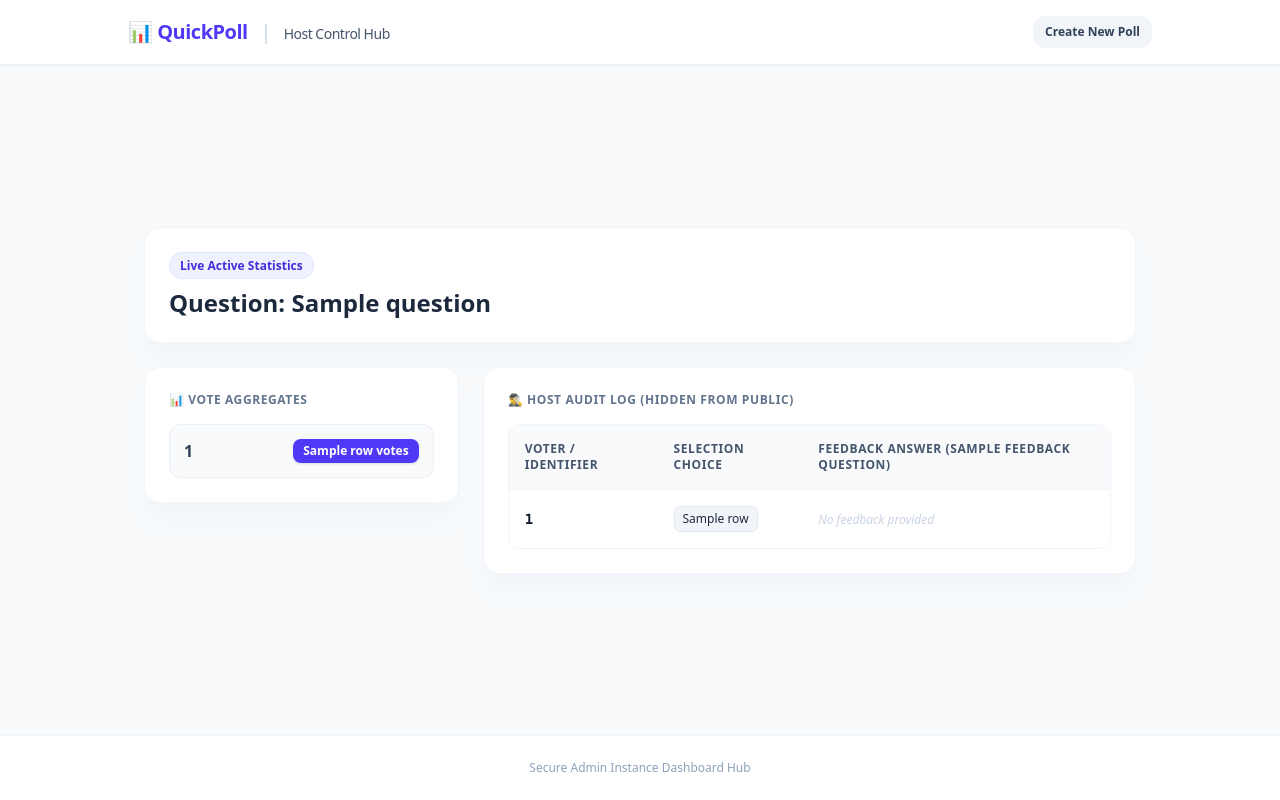
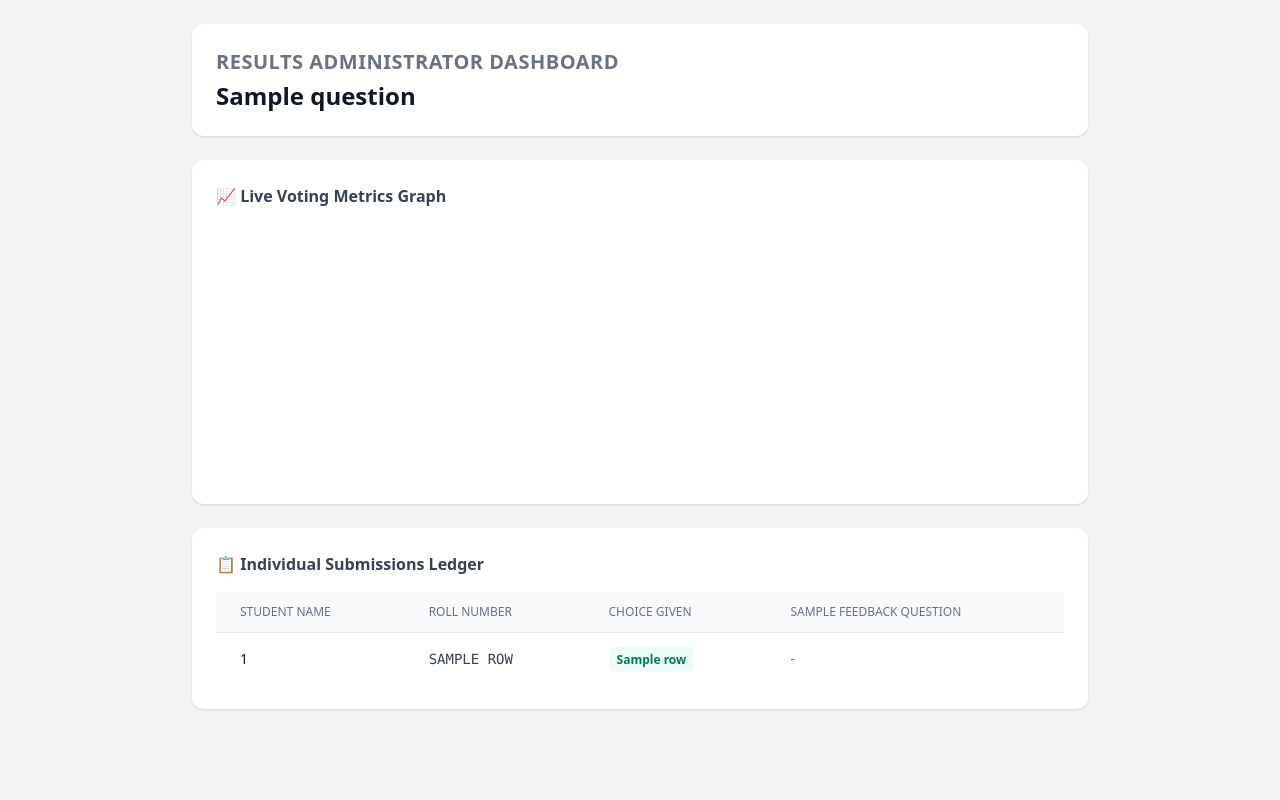
Before and after one commit to sahasramalkapuram/s-polling-, a Flask app: template templates/dashboard.html in a window 1280 px wide. Run offline with Flask 3, Linux system fonts and the light colour scheme; the template is opened without the code that fills it: most values are stand-ins (such as "Sample title", 1, 10 or a date in 2020); a map, chart or similar area stays blank.

Commit message:
Update dashboard.html

```diff
--- a/templates/dashboard.html
+++ b/templates/dashboard.html
@@ -3,99 +3,75 @@
 <head>
     <meta charset="UTF-8">
     <meta name="viewport" content="width=device-width, initial-scale=1.0">
-    <title>Admin Panel - QuickPoll</title>
+    <title>Poll Results Dashboard</title>
     <script src="https://cdn.jsdelivr.net/npm/@tailwindcss/browser@4"></script>
+    <script src="https://cdn.jsdelivr.net/npm/chart.js"></script>
 </head>
-<body class="bg-slate-50 min-h-screen font-sans flex flex-col justify-between">
-
-    <header class="bg-white border-b border-slate-100 px-6 py-4 shadow-xs">
-        <div class="max-w-5xl mx-auto flex items-center justify-between">
-            <h1 class="text-xl font-black text-indigo-600 tracking-tight">📊 QuickPoll <span class="text-slate-300 font-normal mx-2">|</span> <span class="text-slate-600 text-sm font-medium font-sans">Host Control Hub</span></h1>
-            <a href="/" class="text-xs font-semibold bg-slate-100 hover:bg-slate-200 text-slate-700 px-3 py-2 rounded-xl transition-all">Create New Poll</a>
-        </div>
-    </header>
-
-    <main class="max-w-5xl w-full mx-auto p-4 my-8 space-y-6">
-
-        <!-- Poll Title / Header Card -->
-        <div class="bg-white rounded-2xl shadow-xl shadow-slate-100 border border-slate-100 p-6">
-            <span class="text-xs bg-indigo-50 text-indigo-700 font-bold px-2.5 py-1 rounded-full border border-indigo-100">Live Active Statistics</span>
-            <h2 class="text-2xl font-bold text-slate-800 mt-3 leading-tight">
-                Question: {{ question }}
-            </h2>
+<body class="bg-gray-100 min-h-screen p-6">
+    <div class="max-w-4xl mx-auto space-y-6">
+        <div class="bg-white p-6 rounded-xl shadow-sm">
+            <h1 class="text-xl font-bold text-gray-500 uppercase tracking-wide">Results Administrator Dashboard</h1>
+            <h2 class="text-2xl font-black text-gray-900 mt-1">{{ question }}</h2>
         </div>
 
-        <div class="grid grid-cols-1 md:grid-cols-3 gap-6">
-            <!-- Left Side: Public Distribution Analytics Summary -->
-            <div class="bg-white rounded-2xl shadow-xl shadow-slate-100 border border-slate-100 p-6 md:col-span-1 h-fit">
-                <h3 class="text-xs font-bold uppercase tracking-wider text-slate-500 mb-4">📊 Vote Aggregates</h3>
-                <div class="space-y-3">
-                    {% if summary %}
-                        {% for row in summary %}
-                        <div class="p-3.5 bg-slate-50 border border-slate-200/60 rounded-xl">
-                            <div class="flex justify-between items-center">
-                                <span class="font-semibold text-slate-700">{{ row[0] }}</span>
-                                <span class="bg-indigo-600 text-white text-xs font-bold px-2.5 py-1 rounded-lg shadow-sm">{{ row[1] }} votes</span>
-                            </div>
-                        </div>
-                        {% endfor %}
-                    {% else %}
-                        <p class="text-sm text-slate-400 italic py-2">No votes recorded yet.</p>
-                    {% endif %}
+        <div class="bg-white p-6 rounded-xl shadow-sm flex flex-col items-center">
+            <h3 class="text-md font-bold text-gray-700 mb-4 self-start">📈 Live Voting Metrics Graph</h3>
+            <div class="w-full max-w-xl h-64">
+                <canvas id="analyticsChart"></canvas>
             </div>
         </div>
 
-            <!-- Right Side: The Private Host Ledger Database Table -->
-            <div class="bg-white rounded-2xl shadow-xl shadow-slate-100 border border-slate-100 p-6 md:col-span-2 overflow-hidden">
-                <h3 class="text-xs font-bold uppercase tracking-wider text-slate-500 mb-4">🕵️‍♂️ Host Audit Log (Hidden From Public)</h3>
-
-                <div class="overflow-x-auto border border-slate-100 rounded-xl">
-                    <table class="w-full text-left border-collapse">
-                        <thead>
-                            <tr class="bg-slate-50 border-b border-slate-100">
-                                <th class="p-4 text-xs font-bold uppercase tracking-wider text-slate-600">Voter / Identifier</th>
-                                <th class="p-4 text-xs font-bold uppercase tracking-wider text-slate-600">Selection Choice</th>
-                                <th class="p-4 text-xs font-bold uppercase tracking-wider text-slate-600">Feedback Answer ({{ feedback_question if feedback_question else 'None' }})</th>
+        <div class="bg-white p-6 rounded-xl shadow-sm overflow-x-auto">
+            <h3 class="text-md font-bold text-gray-700 mb-4">📋 Individual Submissions Ledger</h3>
+            <table class="min-w-full divide-y divide-gray-200">
+                <thead class="bg-gray-50">
+                    <tr>
+                        <th class="px-6 py-3 text-left text-xs font-medium text-gray-500 uppercase">Student Name</th>
+                        <th class="px-6 py-3 text-left text-xs font-medium text-gray-500 uppercase">Roll Number</th>
+                        <th class="px-6 py-3 text-left text-xs font-medium text-gray-500 uppercase">Choice Given</th>
+                        <th class="px-6 py-3 text-left text-xs font-medium text-gray-500 uppercase">{{ feedback_question if feedback_question else 'Feedback Comments' }}</th>
                     </tr>
                 </thead>
-                        <tbody class="divide-y divide-slate-100 text-sm text-slate-700">
-                            {% if detailed_votes %}
+                <tbody class="divide-y divide-gray-200 bg-white text-sm text-gray-700">
                     {% for row in detailed_votes %}
-                                <tr class="hover:bg-slate-50/50 transition-all">
-                                    <td class="p-4 font-mono font-bold text-slate-900 capitalize">{{ row[0] }}</td>
-                                    <td class="p-4">
-                                        <span class="inline-block bg-slate-100 text-slate-800 font-medium px-2 py-1 rounded-md text-xs border border-slate-200">
-                                            {{ row[1] }}
-                                        </span>
-                                    </td>
-                                    <td class="p-4 text-slate-500 max-w-xs break-words">
-                                        {% if row[2] %}
-                                            {{ row[2] }}
-                                        {% else %}
-                                            <span class="text-slate-300 italic text-xs">No feedback provided</span>
-                                        {% endif %}
-                                    </td>
+                    <tr>
+                        <td class="px-6 py-4 font-medium text-gray-900">{{ row[0] }}</td>
+                        <td class="px-6 py-4 uppercase font-mono">{{ row[1] }}</td>
+                        <td class="px-6 py-4"><span class="bg-emerald-50 text-emerald-700 px-2 py-1 rounded-md text-xs font-bold">{{ row[2] }}</span></td>
+                        <td class="px-6 py-4 text-gray-500 italic">{{ row[3] if row[3] else '-' }}</td>
                     </tr>
                     {% endfor %}
-                            {% else %}
-                            <tr>
-                                <td colspan="3" class="p-8 text-center text-slate-400 italic">
-                                    Waiting for your classmates to cast their votes...
-                                </td>
-                            </tr>
-                            {% endif %}
                 </tbody>
             </table>
         </div>
-
-            </div>
     </div>
 
-    </main>
+    <script>
+        const labels = [{% for row in summary %}"{{ row[0] }}",{% endfor %}];
+        const dataValues = [{% for row in summary %}{{ row[1] }},{% endfor %}];
 
-    <footer class="text-center py-6 border-t border-slate-100 bg-white">
-        <p class="text-xs text-slate-400">Secure Admin Instance Dashboard Hub</p>
-    </footer>
-
+        const ctx = document.getElementById('analyticsChart').getContext('2d');
+        new Chart(ctx, {
+            type: 'bar',
+            data: {
+                labels: labels,
+                datasets: [{
+                    label: 'Votes Collected',
+                    data: dataValues,
+                    backgroundColor: 'rgba(16, 185, 129, 0.2)',
+                    borderColor: 'rgba(16, 185, 129, 1)',
+                    borderWidth: 2,
+                    borderRadius: 6
+                }]
+            },
+            options: {
+                responsive: true,
+                maintainAspectRatio: false,
+                scales: {
+                    y: { beginAtZero: true, ticks: { stepSize: 1 } }
+                }
+            }
+        });
+    </script>
 </body>
 </html>
```
Lines whose indentation alone changed are shown as unchanged.
